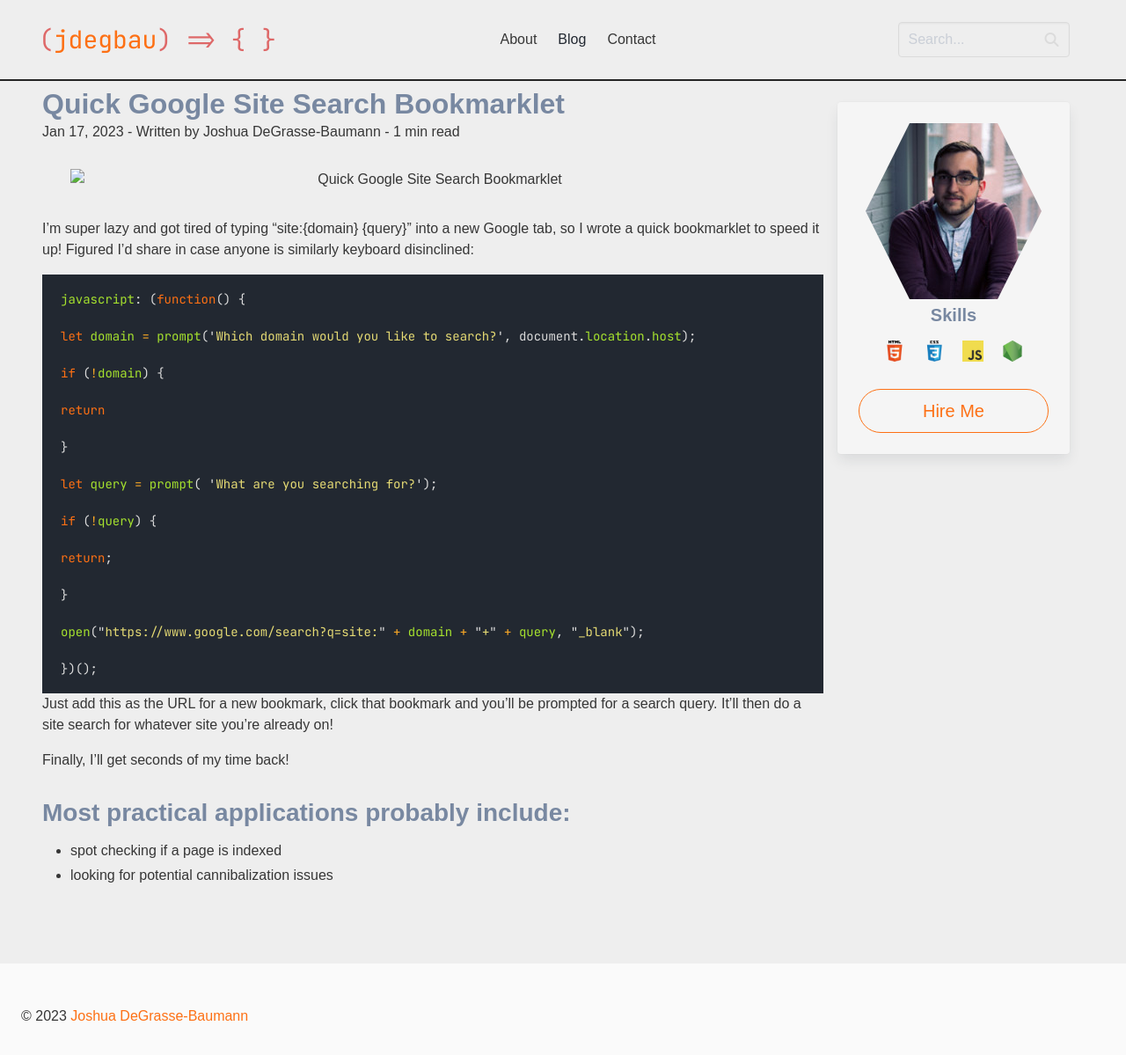
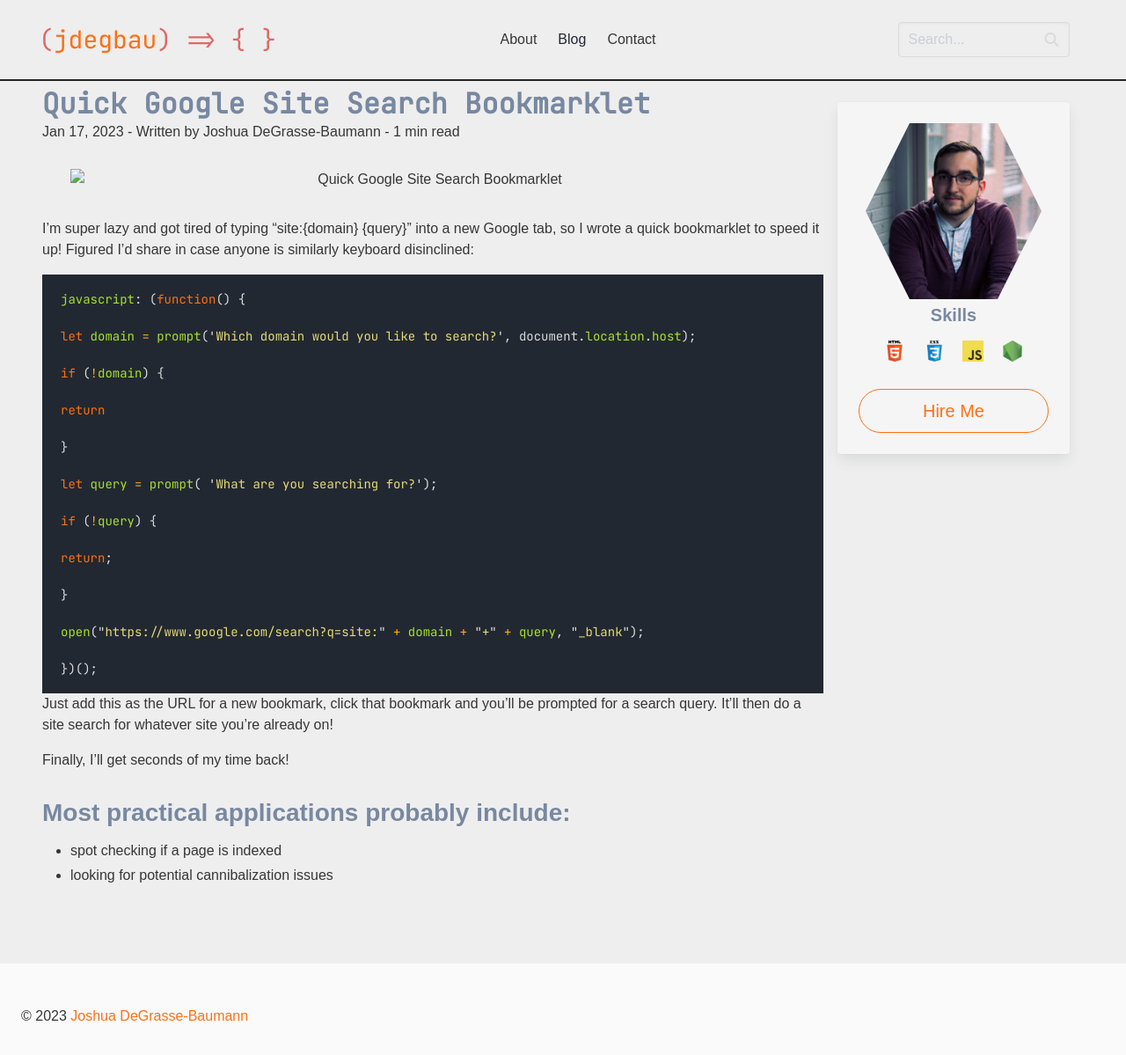
Before and after one commit to jdegbau/jdegbau.github.io, a Jekyll site: the page built from _posts/2023-01-17-site-search-bookmarklet.md, in a window 1280 px wide and 1263 px high. Shown: the top 1199 px of the window at 88% size. Built offline with Jekyll 4.4.1, drawn with Linux system fonts in a browser that asks for light colours; nearby versions of some CDN libraries; comment, search, counter and statistics services are not loaded.

Commit message:
Change heading to JetBrains

```diff
--- a/_sass/elements/title.sass
+++ b/_sass/elements/title.sass
@@ -1,7 +1,7 @@
 @import "../utilities/mixins"
 
 $title-color: $text-strong !default
-$title-family: false !default
+$title-family: $family-monospace !default
 $title-size: $size-3 !default
 $title-weight: $weight-semibold !default
 $title-line-height: 1.125 !default
```
